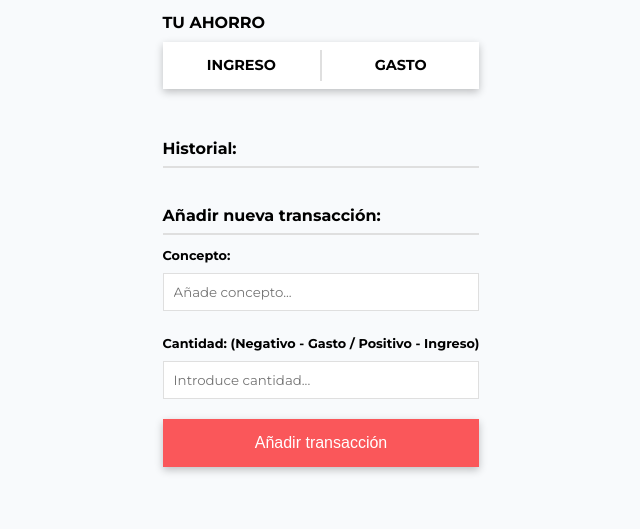
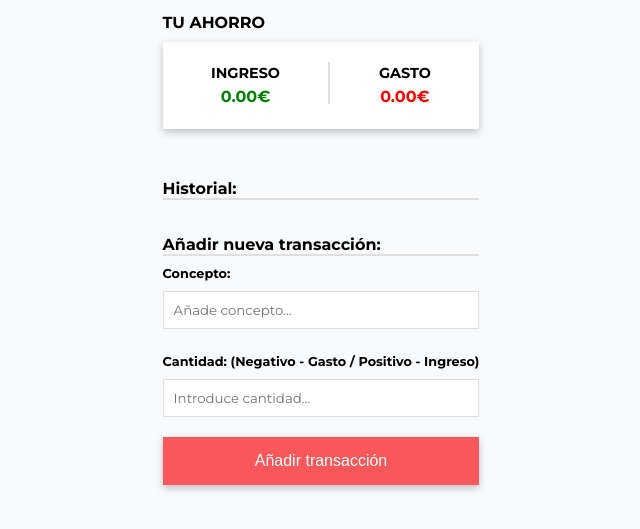
Before and after one commit to claudiahcarril/Keepcoding_JavaScript_Navegador, a plain HTML site: page index.html in a window 1280 px wide. Shown: the part 91-620 px from the top of the page, without its empty margins (319-959 px from the left). Drawn offline with Linux system fonts and the light colour scheme.

Commit message:
Adding styles incomeQuantity and expenseQuantity

```diff
--- a/index.html
+++ b/index.html
@@ -15,9 +15,15 @@
             <h2>TU AHORRO</h2>
         </div>
         <div class="box-saving">
-            <h3 class="income">INGRESO</h3>
-            <hr>
-            <h3 class="expense">GASTO</h3>
+            <div>
+                <h3 class="incomeH3">INGRESO</h3>
+                <p class="incomeQuantity">0.00€</p>
+            </div>
+            <hr class="hrMiddle">
+            <div>
+                <h3 class="expenseH3">GASTO</h3>
+                <p class="expenseQuantity">0.00€</p>
+            </div>
         </div>
         <div class="record">
             <h2>Historial: </h2>
--- a/index.js
+++ b/index.js
@@ -17,6 +17,10 @@ buttonSubmit.addEventListener("click", () => {
     }]
 
     // HISTORIAL
+    let numQuantity = 0
+    let sumIncome = 0
+    let sumExpense = 0
+
     objInput.forEach(input => {
         const movementsRecord = document.getElementById("movements-record")
         const accountMovements = document.createElement('div')
@@ -25,13 +29,14 @@ buttonSubmit.addEventListener("click", () => {
         <p>${input.quantity}€</p>
         `
         // Pasar de string a number input.quantity
-        const numQuantity = parseInt(input.quantity)
-        console.log(typeof numQuantity, numQuantity)
+        numQuantity = parseInt(input.quantity)
 
         if (numQuantity > 0) {
             accountMovements.classList.add("divRecordsPositive")
+            sumIncome += numQuantity
         } else {
             accountMovements.classList.add("divRecordsNegative")
+            sumExpense += numQuantity
         }
 
         movementsRecord.appendChild(accountMovements)
@@ -42,9 +47,16 @@ buttonSubmit.addEventListener("click", () => {
     inputQuantity.value = ""
 
     // MOSTRAR INGRESOS Y GASTOS
-    console.log(objInput)
+    console.log(numQuantity)
+    const income = document.getElementsByClassName('incomeDiv')
+    const expense = document.getElementsByClassName('expenseDiv')
+    const saveNumber = document.createElement('p')
 
 
+
+
+    saveNumber.innerText = `${}€`
+    income.appendChild(saveNumber)
 
 
 
--- a/styles/style.css
+++ b/styles/style.css
@@ -42,24 +42,47 @@ body h2 {
     display: flex;
     box-shadow: rgba(0, 0, 0, 0.24) 0px 3px 8px;
     margin-bottom: 50px;
-    flex-direction: row;
-    justify-content: center;
+    justify-content: space-evenly;
+    align-items: center;
     background-color: white;
+    padding: 20px 0 20px 0;
 }
 
-.box-saving h3 {
+.incomeH3, .expenseH3 {
+    margin: 0;
     font-size: 0.9rem;
+    text-align: center;
+    width: 50%;
+
+}
+
+.incomeQuantity {
+    font-size: 1rem;
+    color: green;
+    font-weight: 600;
+    text-align: center;
+    margin: 5px 0 0 0;
+}
+
+.expenseQuantity {
+    font-size: 1rem;
+    color: red;
+    font-weight: 600;
+    text-align: center;
+    margin: 5px 0 0 0;
 }
 
 
-.income, .expense {
-    text-align: center;
-    width: 50%;
-    align-items: center;
+.hrMiddle {
+    padding: 20px 0 20px 0;
+
 }
+
 
 hr {
     border: rgb(223, 223, 223) solid 1px;
+    margin: 0;
+    margin-bottom: 5px;
 }
 
 
```
